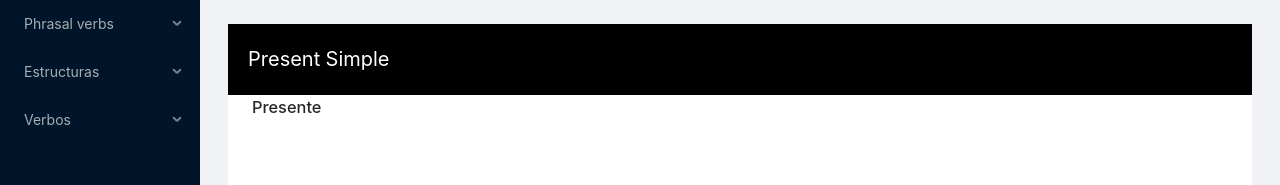
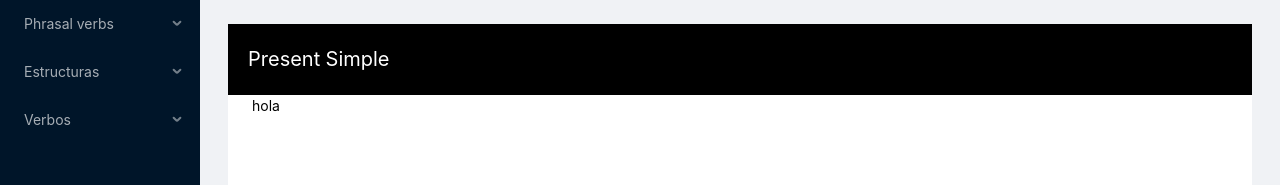
Before and after one commit to JesusEmmanuelPonce/english-front, a React (Create React App) app: page /present-simple in a window 1280 px wide. Shown: the top 185 px of the page. Built offline with nearby package versions, Linux system fonts and the light colour scheme.

Commit message:
Fragment added

```diff
--- a/src/components/Structures/PresentSimple.js
+++ b/src/components/Structures/PresentSimple.js
@@ -1,13 +1,15 @@
-import React from 'react';
+import React, {Fragment} from 'react';
 import Header from '../header';
 const PresentSimple = () => {
     return(
-        <>
+        <Fragment>
             <Header
              title="Present Simple"
             />
-            <h1>Presente</h1>
-        </>
+            <div>
+              hola
+            </div>
+        </Fragment>
     )
 }
 
```
